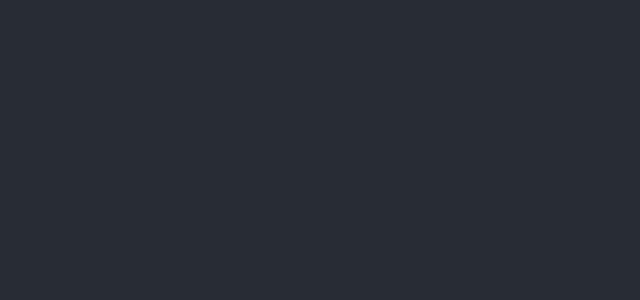
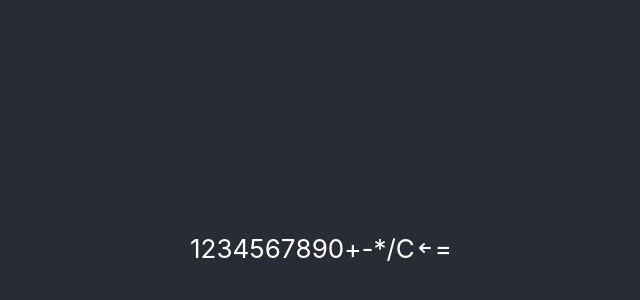
Before and after one commit to aimanaisha/calculator, a JavaScript app: page / in a window 1280 px wide. Shown: the part 152-452 px from the top of the page, without its empty margins (319-959 px from the left). Built offline with nearby package versions, Linux system fonts and the light colour scheme; the HTML template or start-up script is replaced by a standard one.

Commit message:
added buttons

```diff
--- a/src/App.js
+++ b/src/App.js
@@ -1,10 +1,10 @@
-import Form from './Form';
+import Buttons from './Buttons';
 import './App.css';
 
 function App() {
   return (
     <div className="App">
-      <Form/>
+      <Buttons/>
     </div>
   );
 }
--- /dev/null
+++ b/src/Buttons.js
@@ -0,0 +1,40 @@
+
+
+const Buttons = () => {
+
+    return(
+    <>
+    <div className="result-div">
+        <div className="previous-state"></div>
+        <div className="current-state"></div>
+    </div>
+    <div>
+        <button>1</button>
+        <button>2</button>
+        <button>3</button>
+        <button>4</button>
+        <button>5</button>
+        <button>6</button>
+        <button>7</button>
+        <button>8</button>
+        <button>9</button>
+        <button>0</button>
+        <button>+</button>
+        <button>-</button>
+        <button>*</button>
+        <button>/</button>
+        <button>C</button>
+        <button>
+            <svg xmlns="http://www.w3.org/2000/svg" className="h-5 w-5" viewBox="0 0 20 20" fill="currentColor">
+                <path fillRule="evenodd" d="M9.707 14.707a1 1 0 01-1.414 0l-4-4a1 1 0 010-1.414l4-4a1 1 0 011.414 1.414L7.414 9H15a1 1 0 110 2H7.414l2.293 2.293a1 1 0 010 1.414z" clipRule="evenodd" />
+            </svg>
+        </button>
+        <button>=</button>
+
+    </div>
+
+    </>
+    )
+}
+
+export default Buttons
```
Also changed, not shown: src/Form.js (deleted, +0 -17 lines).
